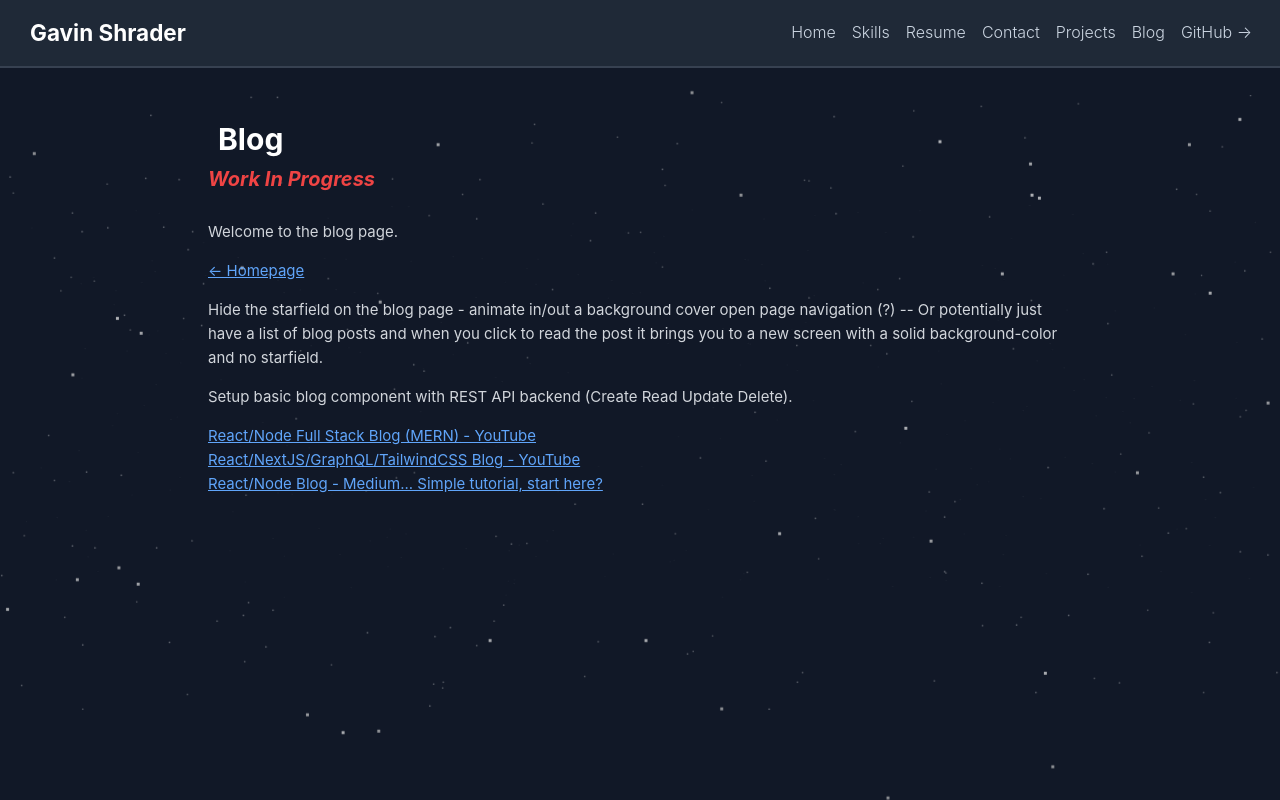
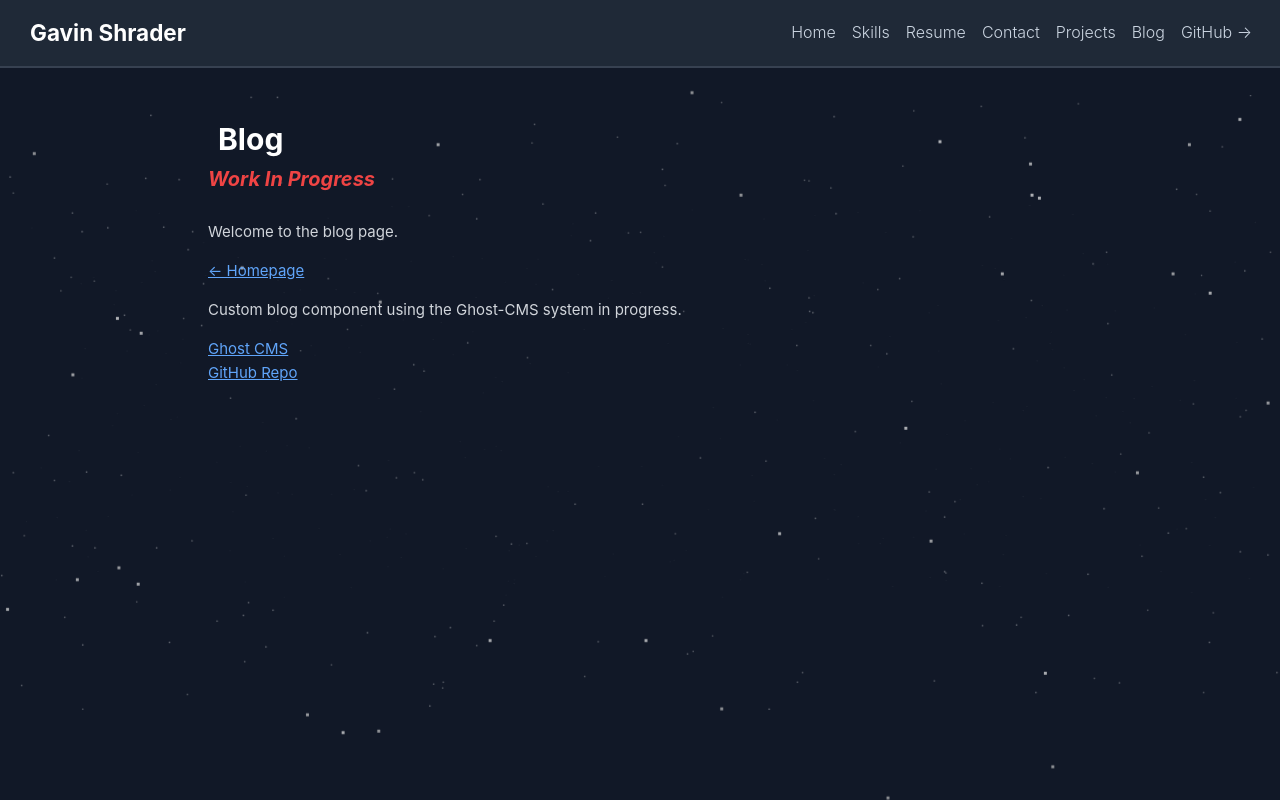
Before and after one commit to Cloudinnovates/gavinshr.com, a React (Create React App) app: page /blog in a window 1280 px wide. Built offline with nearby package versions, Linux system fonts and the light colour scheme; some icons are missing.

Commit message:
Updated blog page

```diff
--- a/src/Routes/Blog/Blog.js
+++ b/src/Routes/Blog/Blog.js
@@ -12,13 +12,11 @@ export default function Blog() {
         <p style={{ paddingTop: "25px" }}>Welcome to the blog page.</p>
         <div style={{ paddingTop: "15px" }}><Link className="link" to="/">&larr; Homepage</Link></div>
 
-        <p style={{ paddingTop: "15px" }}>Hide the starfield on the blog page - animate in/out a background cover open page navigation (?) -- Or potentially just have a list of blog posts and when you click to read the post it brings you to a new screen with a solid background-color and no starfield.</p>
-        <p style={{ paddingTop: "15px" }}>Setup basic blog component with REST API backend (Create Read Update Delete).</p>
+        <p style={{ paddingTop: "15px" }}>Custom blog component using the Ghost-CMS system in progress.</p>
 
         <div style={{ paddingTop: "15px" }}>
-          <p><a className="link" href="https://www.youtube.com/watch?v=LelifxOrzvw" target="_blank" rel="noopener noreferrer">React/Node Full Stack Blog (MERN) - YouTube</a></p>
-          <p><a className="link" href="https://www.youtube.com/watch?v=HYv55DhgTuA" target="_blank" rel="noopener noreferrer">React/NextJS/GraphQL/TailwindCSS Blog - YouTube</a></p>
-          <p><a className="link" href="https://javascript.plainenglish.io/build-a-blog-app-with-react-intro-and-set-up-part-1-ddf5c674d25b" target="_blank" rel="noopener noreferrer">React/Node Blog - Medium... Simple tutorial, start here?</a></p>
+          <p><a className="link" href="https://ghost.org" target="_blank" rel="noopener noreferrer">Ghost CMS</a></p>
+          <p><a className="link" href="https://github.com/gshrdr/Ghost-CMS" target="_blank" rel="noopener noreferrer">GitHub Repo</a></p>
         </div>
 
         <div style={{ width: "100%", height: "300px" }}/>
```
Also changed, not shown: 9 other files (tests, documents, lock files or other folders).
